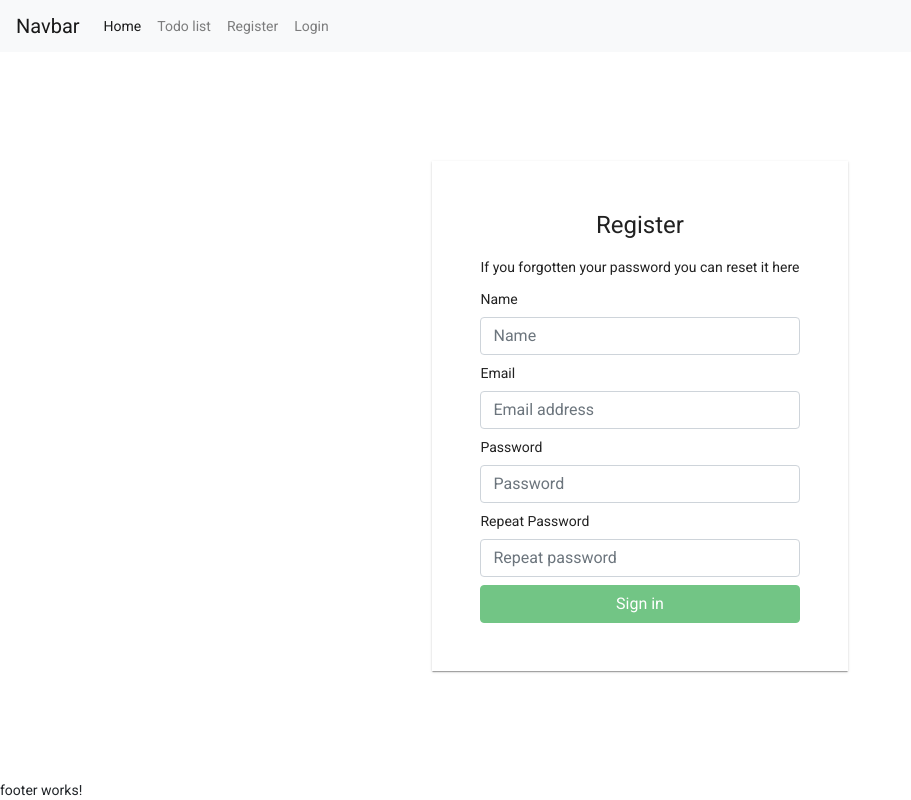
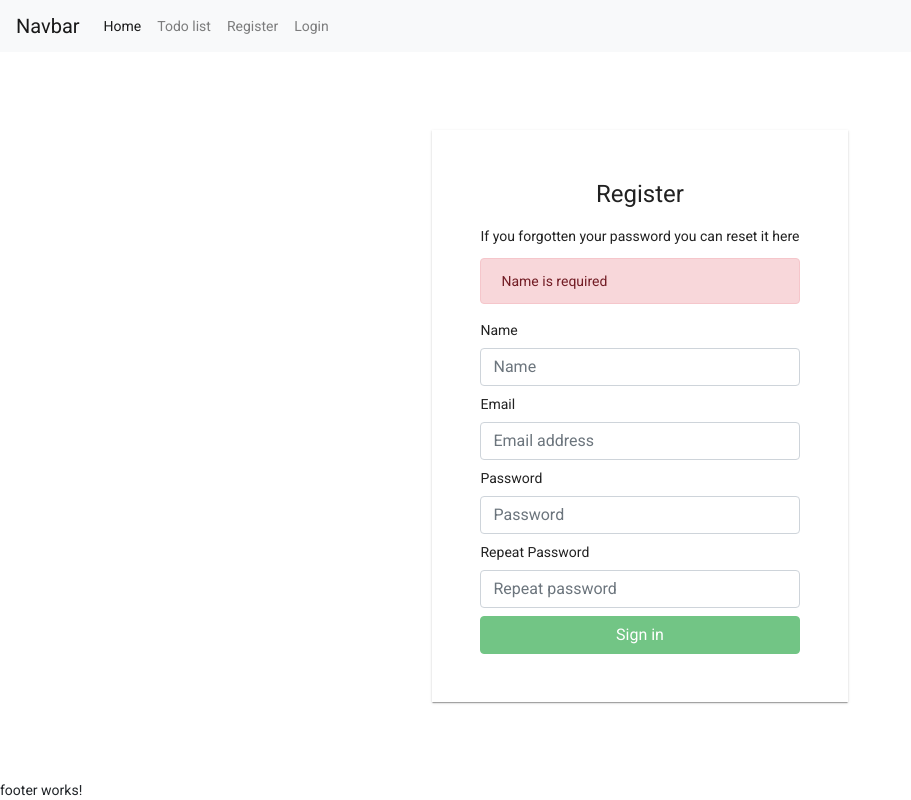
Before and after one commit to ArnasDickus/angular-laravel-awesome-fe, an Angular app: page /register in a window 1280 px wide. Shown: the whole page, without its empty margins (0-911 px from the left). Built offline with nearby package versions, Linux system fonts and the light colour scheme.

Commit message:
fix: stashing changes

```diff
--- a/src/app/pages/register/register.component.html
+++ b/src/app/pages/register/register.component.html
@@ -1,6 +1,11 @@
 <form [formGroup]="form" class="mat-card p-5" (ngSubmit)="saveForm()">
   <h1 class="h3 mb-3 font-weight-normal text-center"> Register </h1>
   <p class="text-center"> If you forgotten your password you can reset it here  </p>
+
+  <div *ngIf="form.get('name').hasError('required')" class='alert alert-danger'>
+    Name is required
+
+  </div>
 
   <div class="mb-2">
     <label for="inputName">Name</label>
```
